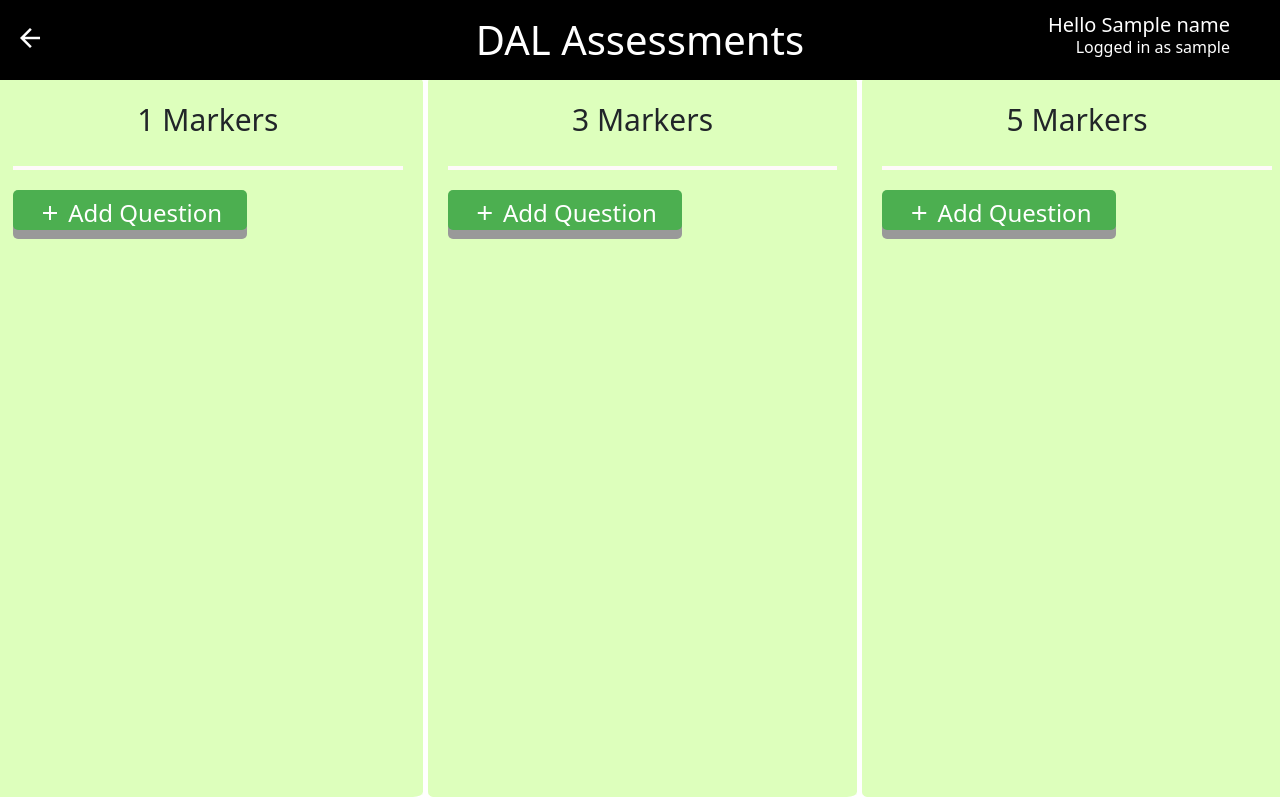
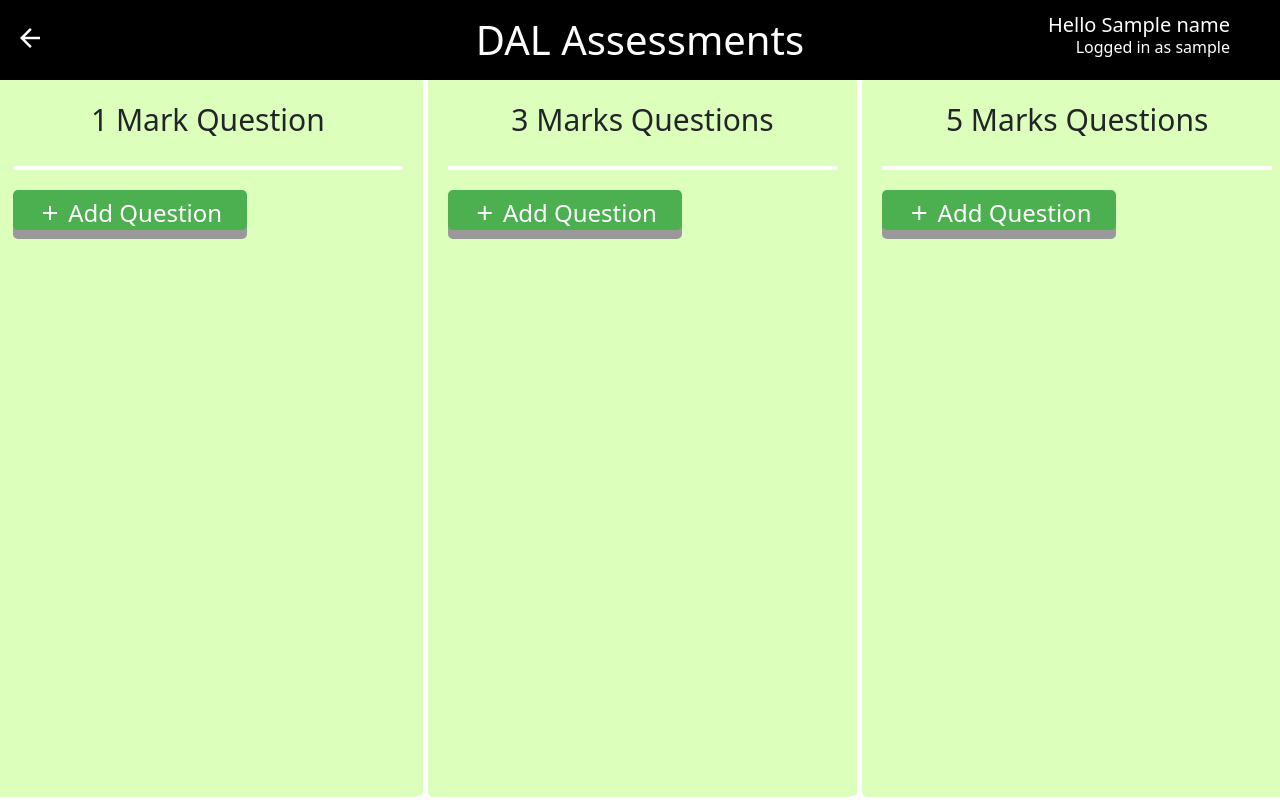
Before and after one commit to diyaschool/dal_assessments, a Python web app: template templates/editor.html in a window 1280 px wide. Run offline with Jinja, Linux system fonts and the light colour scheme; the template is opened without the code that fills it: most values are stand-ins (such as "Sample title", 1, 10 or a date in 2020).

Commit message:
minor frontend change

```diff
--- a/templates/editor.html
+++ b/templates/editor.html
@@ -2,7 +2,7 @@
 <html lang="en" dir="ltr">
   <head>
     <meta charset="utf-8">
-    <title>{{data['test_name']}} | DAL Assessments</title>
+    <title>Test Editor | DAL Assessments</title>
     <meta name="viewport" content="width=device-width, initial-scale=1">
     <link href="https://cdn.jsdelivr.net/npm/bootstrap@5.0.1/dist/css/bootstrap.min.css" rel="stylesheet" integrity="sha384-+0n0xVW2eSR5OomGNYDnhzAbDsOXxcvSN1TPprVMTNDbiYZCxYbOOl7+AMvyTG2x" crossorigin="anonymous">
     <script src="https://cdn.jsdelivr.net/npm/bootstrap@5.0.1/dist/js/bootstrap.bundle.min.js" integrity="sha384-gtEjrD/SeCtmISkJkNUaaKMoLD0//ElJ19smozuHV6z3Iehds+3Ulb9Bn9Plx0x4" crossorigin="anonymous"></script>
@@ -98,6 +98,9 @@ html, body {
   overflow-y: scroll;
   padding: 10px 0 0 10px;
   height: 100%;
+}
+.top_section {
+  background-color: #ddffbc;
 }
 </style>
 <div id="options_example" hidden=true style='margin-left: 10px;'>
@@ -247,7 +250,7 @@ function remove_all_frontend_only(){
     <div style='margin-left: 20px; margin-top: 20px; margin-right: 20px;'>
       <div style="border-bottom: 4px snow solid; margin-bottom: 20px;">
         <center>
-          <text style='font-size: 30px;'>1 Markers</text><br><br>
+          <text style='font-size: 30px;'>1 Mark Question</text><br><br>
         </center>
       </div>
       <div id='easy_div' class='quesions_div'></div>
@@ -258,7 +261,7 @@ function remove_all_frontend_only(){
     <div style='margin-left: 20px; margin-top: 20px; margin-right: 20px;'>
       <div style="border-bottom: 4px snow solid; margin-bottom: 20px;">
         <center>
-          <text style='font-size: 30px;'>3 Markers</text><br><br>
+          <text style='font-size: 30px;'>3 Marks Questions</text><br><br>
         </center>
       </div>
       <div id='mid_div' class='quesions_div'></div>
@@ -269,7 +272,7 @@ function remove_all_frontend_only(){
     <div style='margin-left: 20px; margin-top: 20px; margin-right: 20px;'>
       <div style="border-bottom: 4px snow solid; margin-bottom: 20px;">
         <center>
-          <text style='font-size: 30px;'>5 Markers</text><br><br>
+          <text style='font-size: 30px;'>5 Marks Questions</text><br><br>
         </center>
       </div>
       <div id='hard_div' class='quesions_div'></div>
```
